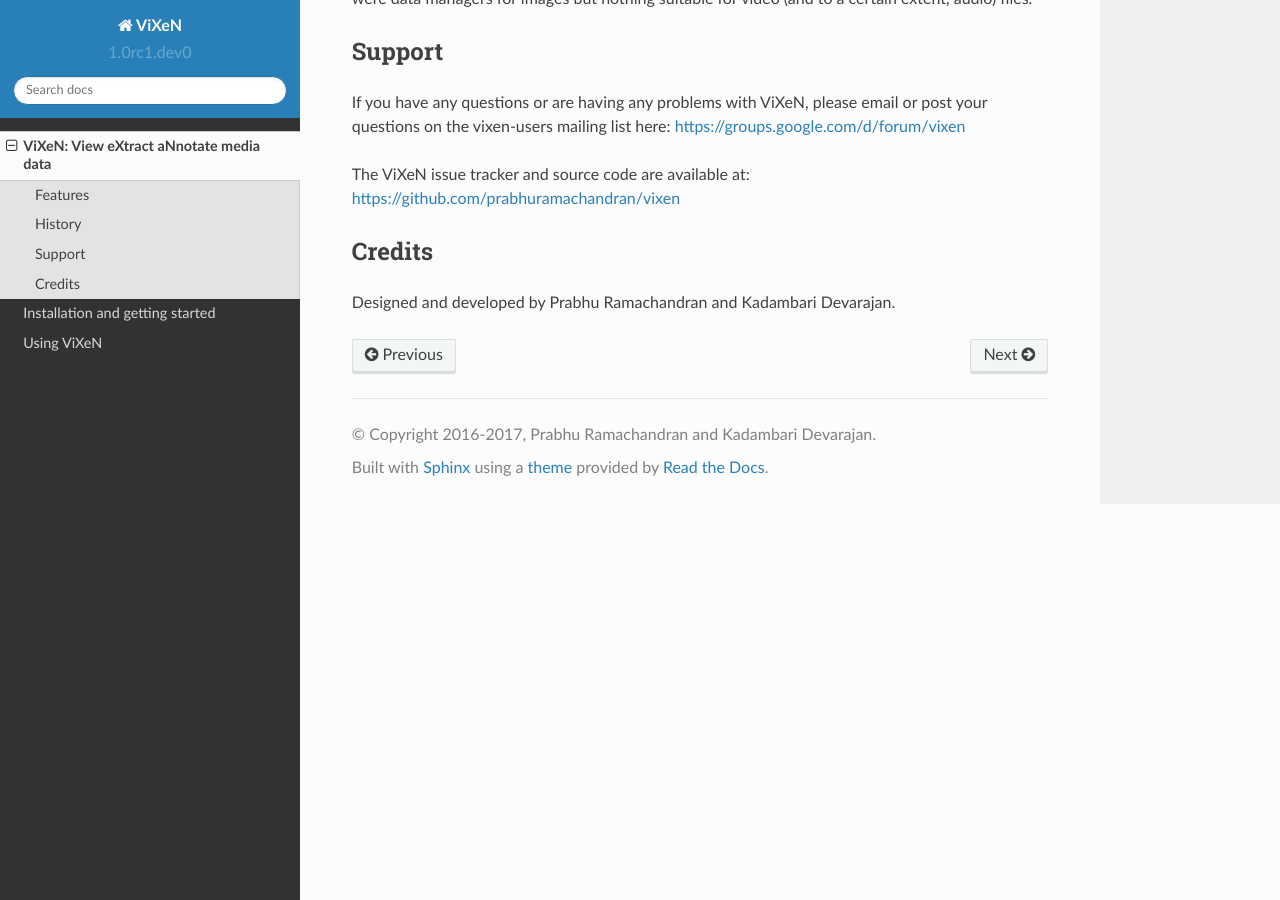
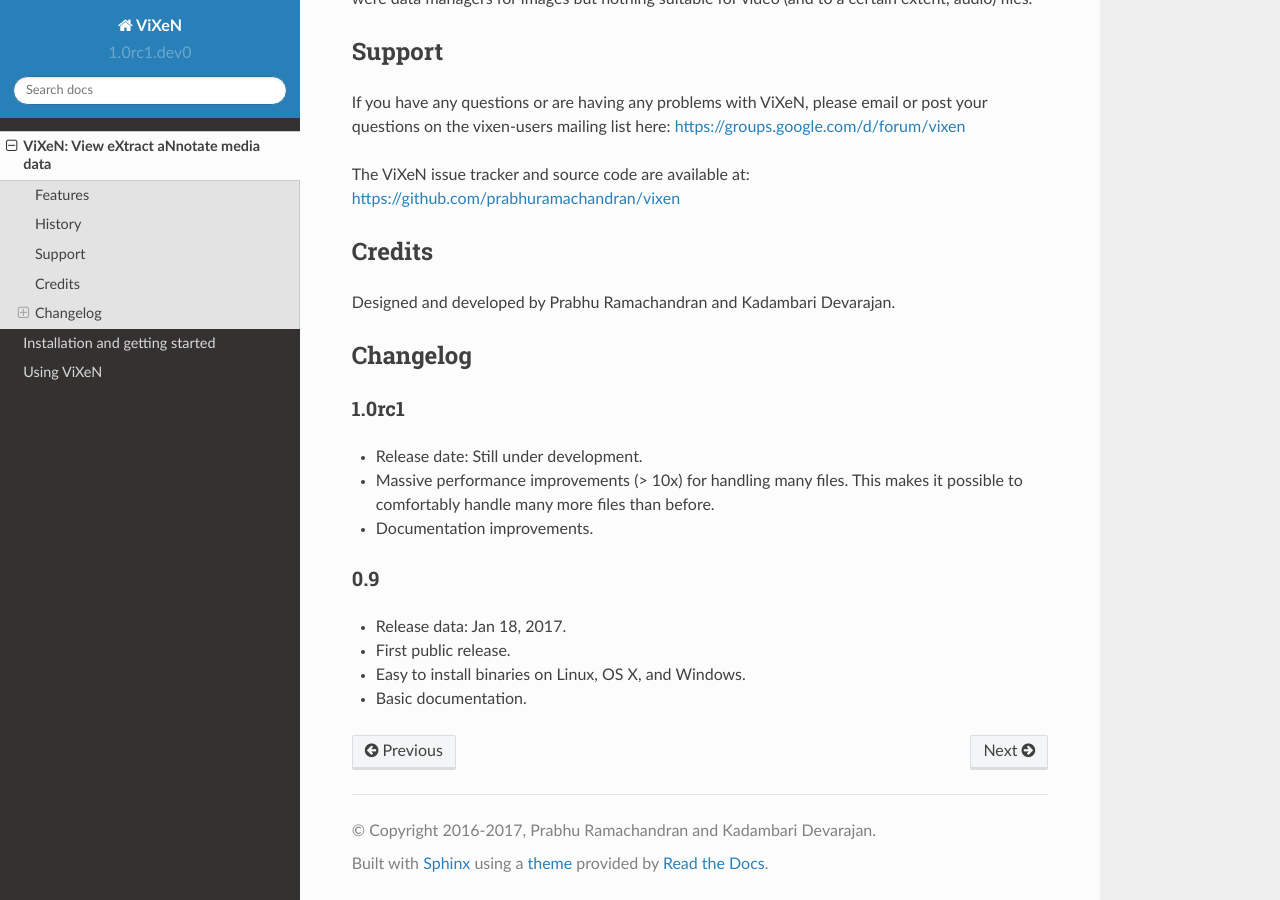
Before and after one commit to vixen-project/vixen, a Sphinx documentation site: the page built from docs/source/overview.rst, in a window 1280 px wide and 900 px high, scrolled down 1077 px. Built offline with Sphinx 7.4.7 and the Read the Docs theme 2.0.0, drawn with Linux system fonts in a browser that asks for light colours.

Commit message:
Add changelog.

```diff
--- /dev/null
+++ b/CHANGES.rst
@@ -0,0 +1,16 @@
+1.0rc1
+------
+
+* Release date: Still under development.
+* Massive performance improvements (> 10x) for handling many files. This makes
+  it possible to comfortably handle many more files than before.
+* Documentation improvements.
+
+
+0.9
+---
+
+* Release data: Jan 18, 2017.
+* First public release.
+* Easy to install binaries on Linux, OS X, and Windows.
+* Basic documentation.
--- a/docs/source/overview.rst
+++ b/docs/source/overview.rst
@@ -70,3 +70,9 @@
 --------
 
 Designed and developed by Prabhu Ramachandran and Kadambari Devarajan.
+
+---------
+Changelog
+---------
+
+.. include:: ../../CHANGES.rst
```
